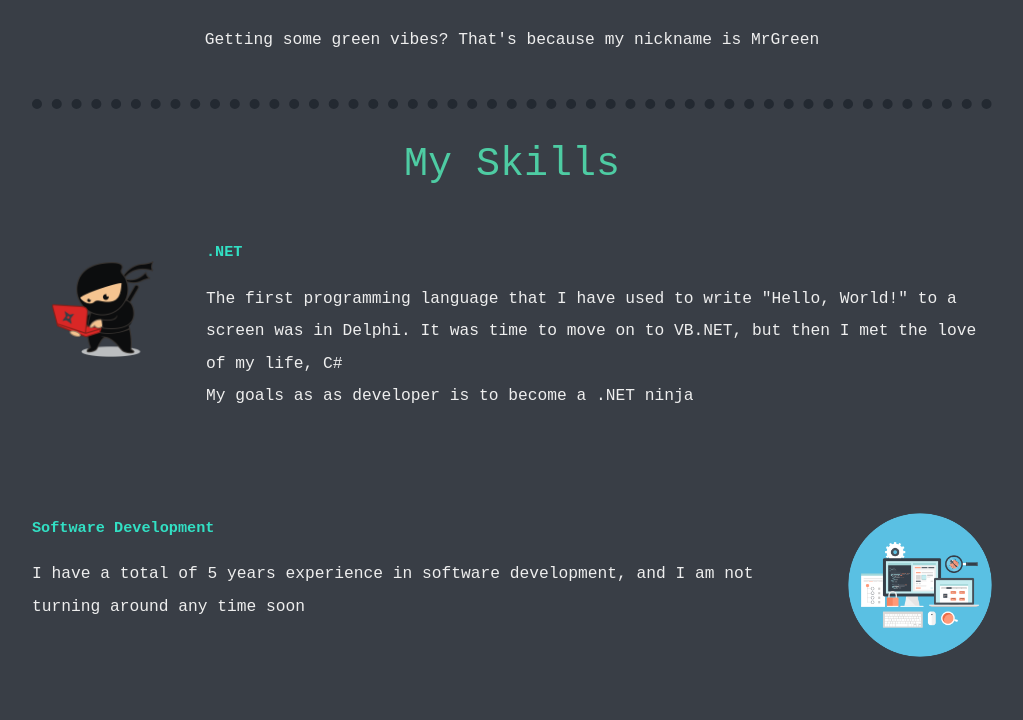
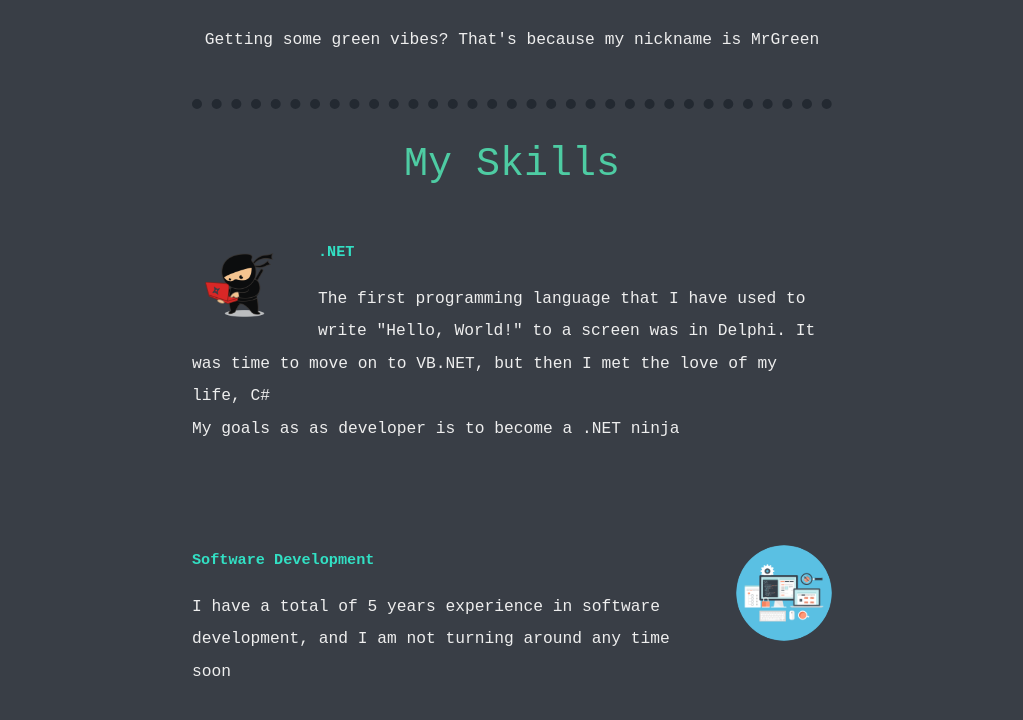
Before and after one commit to MariusMrGreen/CV-V2, a plain HTML site: page index.html in a window 1280 px wide. Shown: the part 1321-2041 px from the top of the page, without its empty margins (128-1151 px from the left). Drawn offline with Linux system fonts and the light colour scheme.

Commit message:
Add files via upload

```diff
--- a/css/styles.css
+++ b/css/styles.css
@@ -85,7 +85,7 @@ a:hover {
 
 
 .skill-row {
-    width: 75%;
+    width: 50%;
     margin: 50px auto 100px auto;
     text-align: left;
     line-height: 2;
@@ -119,7 +119,7 @@ hr {
     border-width: 10px;
     border-color: #232931;
     margin-top: 50px;
-    width: 75%;
+    width: 50%;
     background-color: #393e46;
 }
 
```
